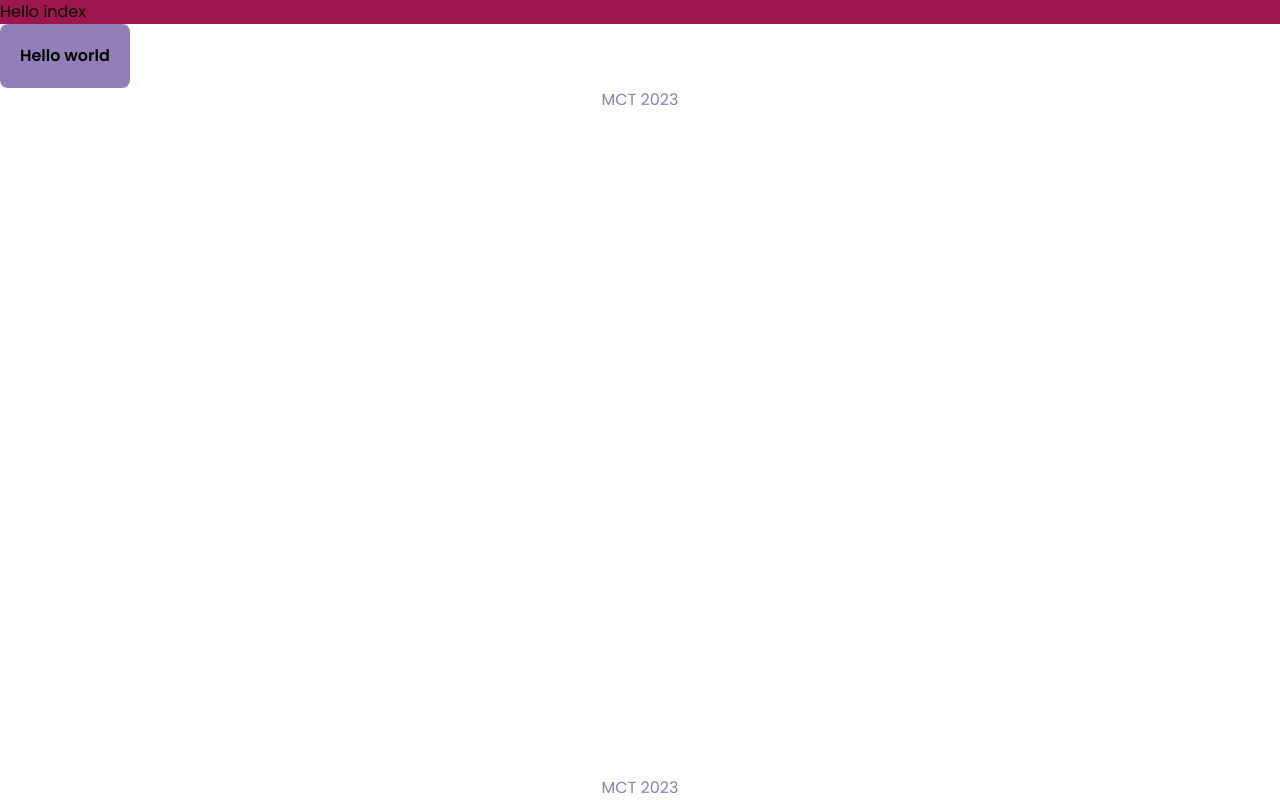
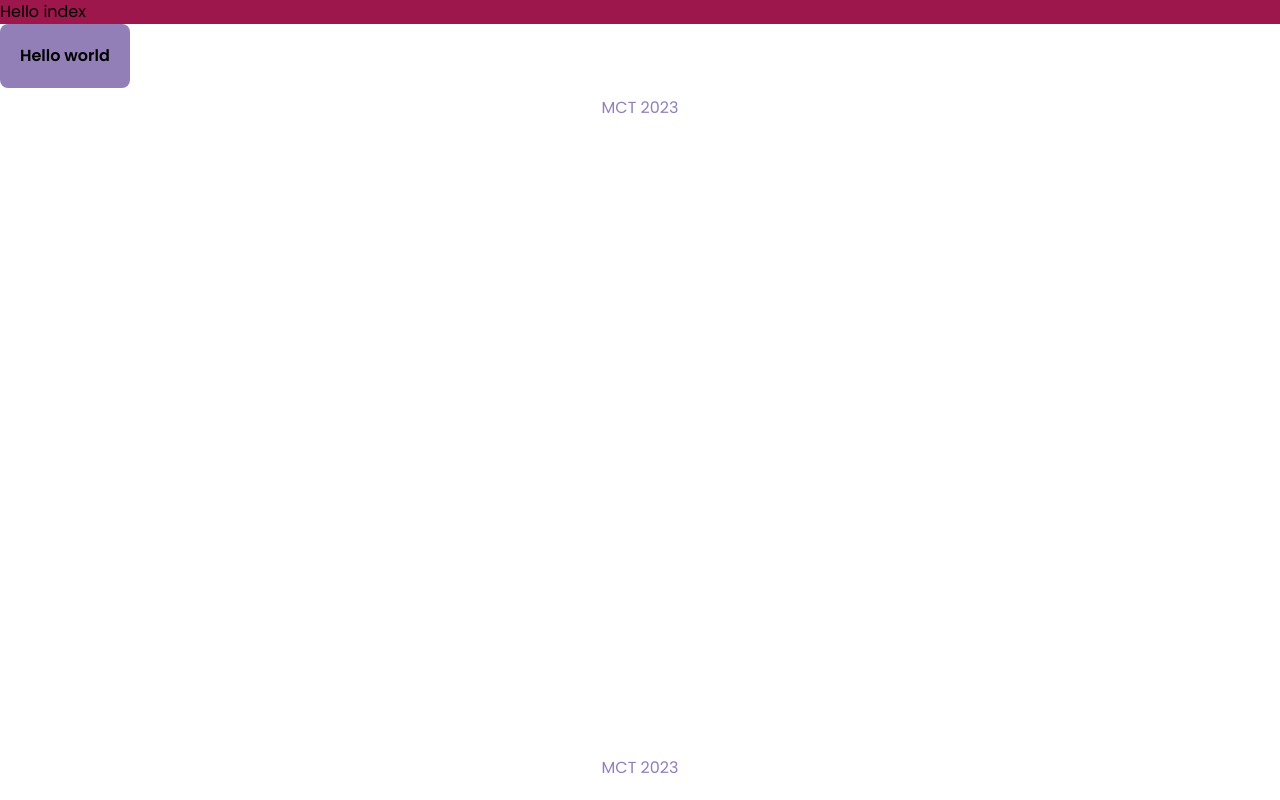
Before and after one commit to JarneDel/digital-patient-twin-frontend, a Nuxt app: page / in a window 1280 px wide. Built offline with nearby package versions, Linux system fonts and the light colour scheme.

Commit message:
small changes footer

```diff
--- a/components/template/Footer.vue
+++ b/components/template/Footer.vue
@@ -3,7 +3,7 @@
 
 
 <template>
-    <footer class="flex justify-center items-center">
-        <div class="text-tertiary-500">MCT 2023</div>
+    <footer class="flex justify-center items-center bg-white">
+        <div class="text-tertiary-500 pb-5 pt-2">MCT 2023</div>
     </footer>
 </template>
```
